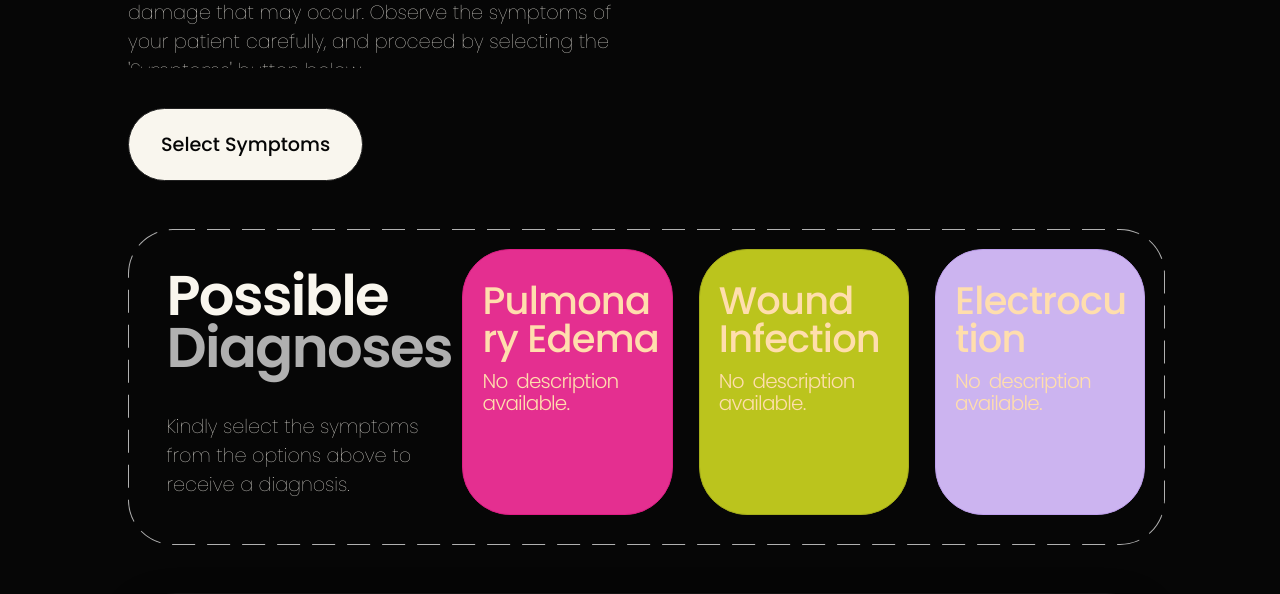
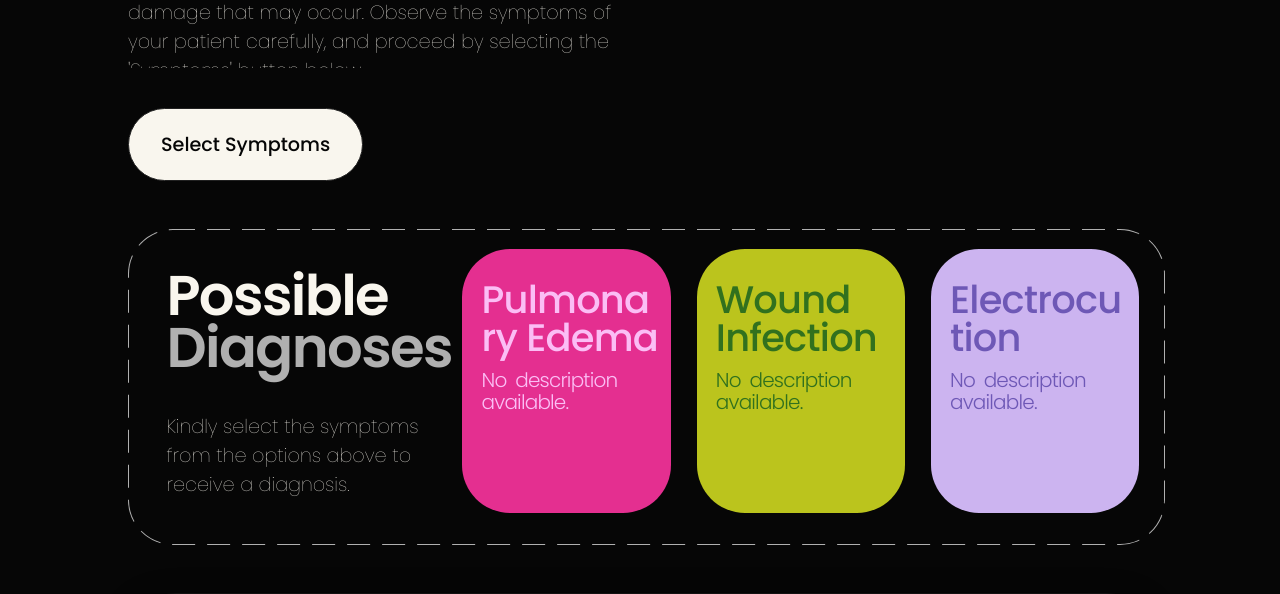
Before and after one commit to AMN-D/MAJPRJ_2025, a Django app: template SAFER/quick_first_aid/templates/quick_first_aid.html in a window 1280 px wide. Shown: the part 405-999 px from the top of the page. Run offline with Django 5.2, Linux system fonts and the light colour scheme; the template is opened without the code that fills it: values that come from a table or form of the project are taken from there, others are empty; data comes from the database, SQL or seed files in the repository; style sheets or scripts are compiled from the project's sources.

Commit message:
Updated CSS
- removed border
- inherited color

```diff
--- a/SAFER/quick_first_aid/static/quick_first_aid_symptoms.css
+++ b/SAFER/quick_first_aid/static/quick_first_aid_symptoms.css
@@ -168,7 +168,7 @@
 }
 #diseaseResults ul a {
   text-decoration: none;
-  color: navajowhite;
+  color: inherit;
 }
 @media only screen and (max-width: 700px) {
   #diseaseResults ul {
@@ -228,7 +228,6 @@
   overflow: hidden;
   background-color: #e42f90;
   color: #fbbef5;
-  border: 1px solid rgb(220.8340425532, 28.6659574468, 131.6510638298);
 }
 #diseaseResultList li:nth-child(2) {
   border-radius: 6vb;
@@ -240,7 +239,6 @@
   overflow: hidden;
   background-color: #bbc41d;
   color: #31711e;
-  border: 1px solid rgb(165.8066666667, 173.7866666667, 25.7133333333);
 }
 #diseaseResultList li:nth-child(3) {
   border-radius: 6vb;
@@ -252,7 +250,6 @@
   overflow: hidden;
   background-color: #ccb4f0;
   color: #6e58b6;
-  border: 1px solid rgb(189.55, 158.75, 235.75);
 }
 
 /*# sourceMappingURL=quick_first_aid_symptoms.css.map */
--- a/SAFER/quick_first_aid/static/quick_first_aid_symptoms.scss
+++ b/SAFER/quick_first_aid/static/quick_first_aid_symptoms.scss
@@ -171,7 +171,8 @@
     gap: 2vw;
     a {
       text-decoration: none;
-      color: navajowhite;
+      color: inherit;
+      // color: navajowhite;
     }
     @media only screen and (max-width: 700px) {
       // background-color: red;
@@ -236,7 +237,7 @@
   overflow: hidden;
   background-color: $bg-color;
   color: $text-color;
-  border: 1px solid darken($bg-color, 5%);
+  // border: 1px solid darken($bg-color, 5%);
 }
 
 #diseaseResultList {
```
Also changed, not shown: 1 other file.
